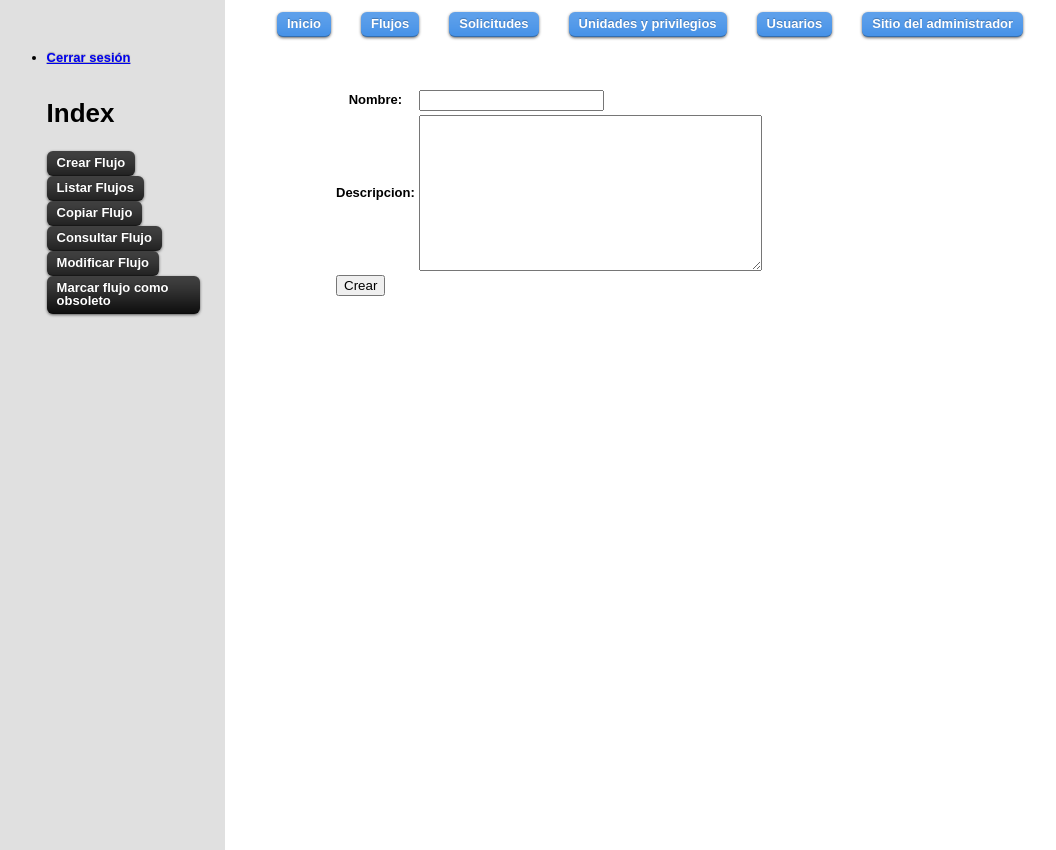
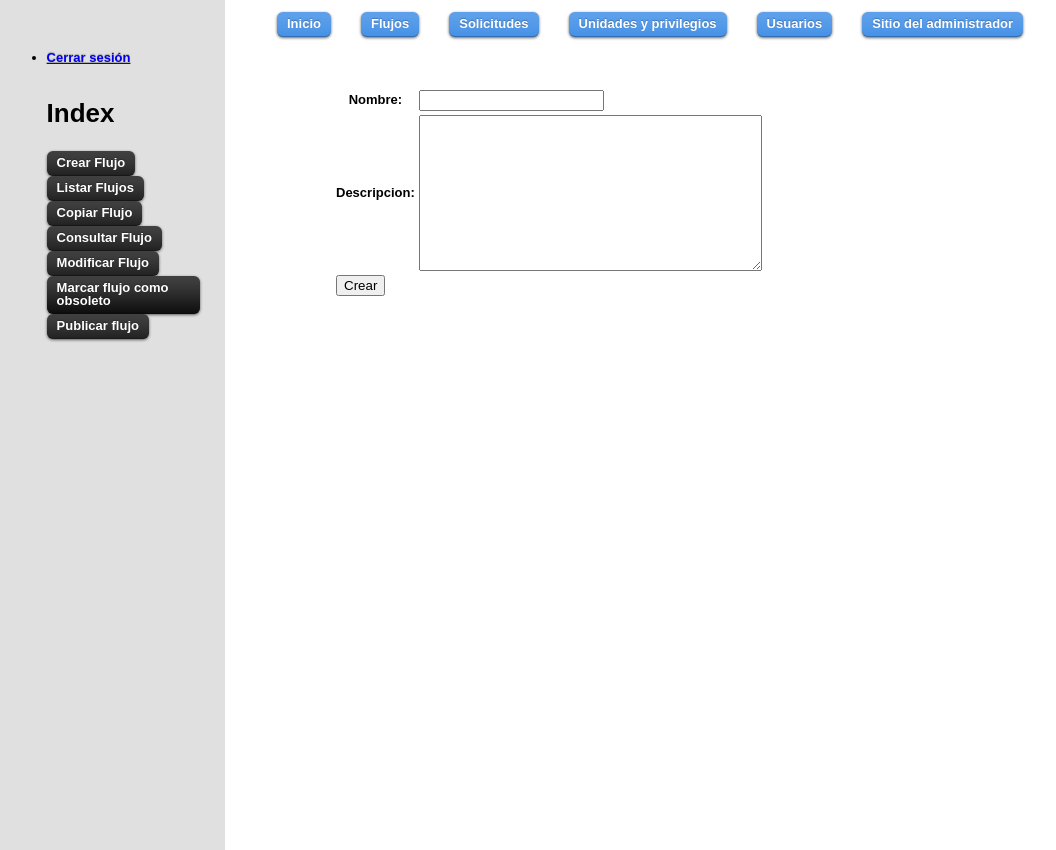
Before and after one commit to bishma-stornelli/flujosdetrabajo, a Django app: page /flujos/crear_flujo/1/ in a window 1280 px wide. Shown: the part 236-1086 px from the top of the page, without its empty margins (19-1075 px from the left). Run offline with Django 3.2, Linux system fonts and the light colour scheme; the visitor is signed in with stand-in values (Sample User, id 1).

Commit message:
Iniciado caso de uso publicar_flujo

```diff
--- a/flujos/models.py
+++ b/flujos/models.py
@@ -156,3 +156,17 @@ class Flujo(models.Model):
         a.estado = self.estado
         a.unidad = self.unidad
         return a
+
+    def inicial_final(self):
+        valido=False
+        pasos_final = Paso.objects.filter(flujo=self, tipo = 2)
+        if pasos_final != Paso.objects.none():
+            valido=True
+        elif pasos_final == Paso.objects.none():
+            valido=False
+        pasos_inicial= Paso.objects.filter(flujo=self, tipo = 1)
+        if pasos_inicial != Paso.objects.none():
+            valido=True
+        elif pasos_inicial == Paso.objects.none():
+            valido=False
+        return valido
--- a/flujos/templates/flujos/index.html
+++ b/flujos/templates/flujos/index.html
@@ -29,4 +29,10 @@
 
 	<br>
 
+	<a href ="/flujos/publicar_flujo/" class="medium button black">Publicar flujo
+	</a>
+
+	<br>
+
+
 {% endblock %}
--- a/flujos/urls.py
+++ b/flujos/urls.py
@@ -12,6 +12,8 @@ urlpatterns = patterns('flujos.views',
     url(r'^publicar_flujo/(?P<flujo_id>\d+)/$', 'copiar_flujo'),
     url(r'^marcar_obsoleto/(?P<flujo_id>\d+)/$', 'marcar_obsoleto'),
     url(r'^marcar_obsoleto/$', 'listar_flujos_publico'),
+    url(r'^publicar_flujo/(?P<flujo_id>\d+)/$', 'publicar_flujo'),
+    url(r'^publicar_flujo/$', 'listar_flujos_por_publicar'),
     url(r'^agregar_paso/(?P<flujo_id>\d+)/$', 'copiar_flujo'),
     url(r'^modificar_paso/(?P<paso_id>\d+)/$', 'modificar_paso'),
     url(r'^eliminar_paso/(?P<paso_id>\d+)/$', 'copiar_flujo'),
--- a/flujos/views.py
+++ b/flujos/views.py
@@ -178,3 +178,25 @@ def marcar_obsoleto(request, flujo_id):
     else :
         messages.error(request, "Error: el flujo seleccionado no se pudo marcar como obsoleto.")
     return listar_flujos_publico(request)
+
+
+@login_required(redirect_field_name='/')
+def listar_flujos_por_publicar(request):
+    unidades = Unidad.objects.filter(responsable=request.user)
+    listaFlujo = Flujo.objects.none()
+    for u in unidades:
+         listaFlujo = listaFlujo|Flujo.objects.filter(unidad=u,estado=Flujo.ESTADO_BORRADOR)
+    return render_to_response("flujos/publicar_flujo.html", {'listaFlujo':listaFlujo}, context_instance=RequestContext(request))
+
+@login_required(redirect_field_name='/')
+def publicar_flujo(request, flujo_id):
+    unidades = Unidad.objects.filter(responsable=request.user)
+    flujo = get_object_or_404( Flujo, pk = flujo_id)
+    if (flujo.unidad in unidades):
+
+        flujo.estado = Flujo.ESTADO_PUBLICO
+        flujo.save()
+        messages.success(request, "Flujo (" + flujo + ") publicado.")
+    else :
+        messages.error(request, "Error: el flujo seleccionado no se pudo publicar.")
+    return listar_flujos_por_publicar(request)
```
Also changed, not shown: flujos/templates/flujos/publicar_flujo.html (added, +28 -0 lines).
